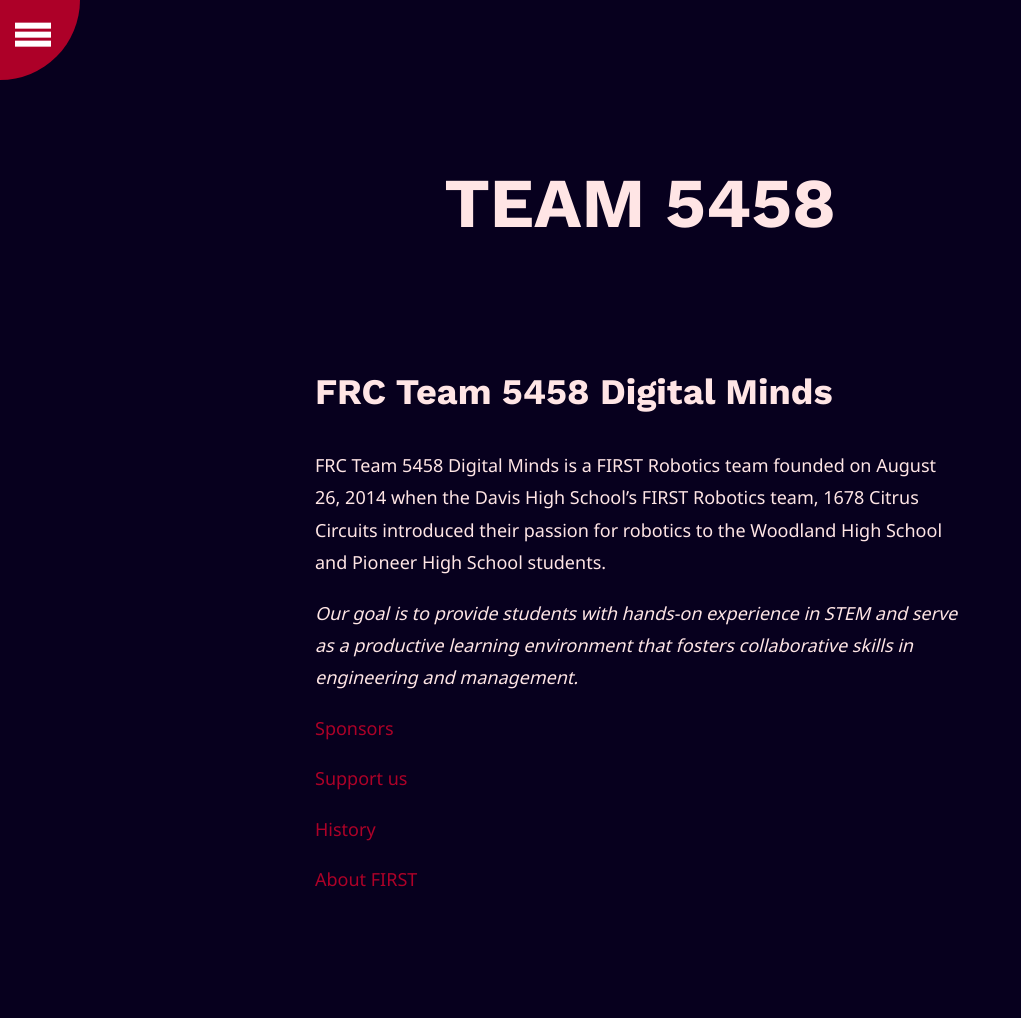
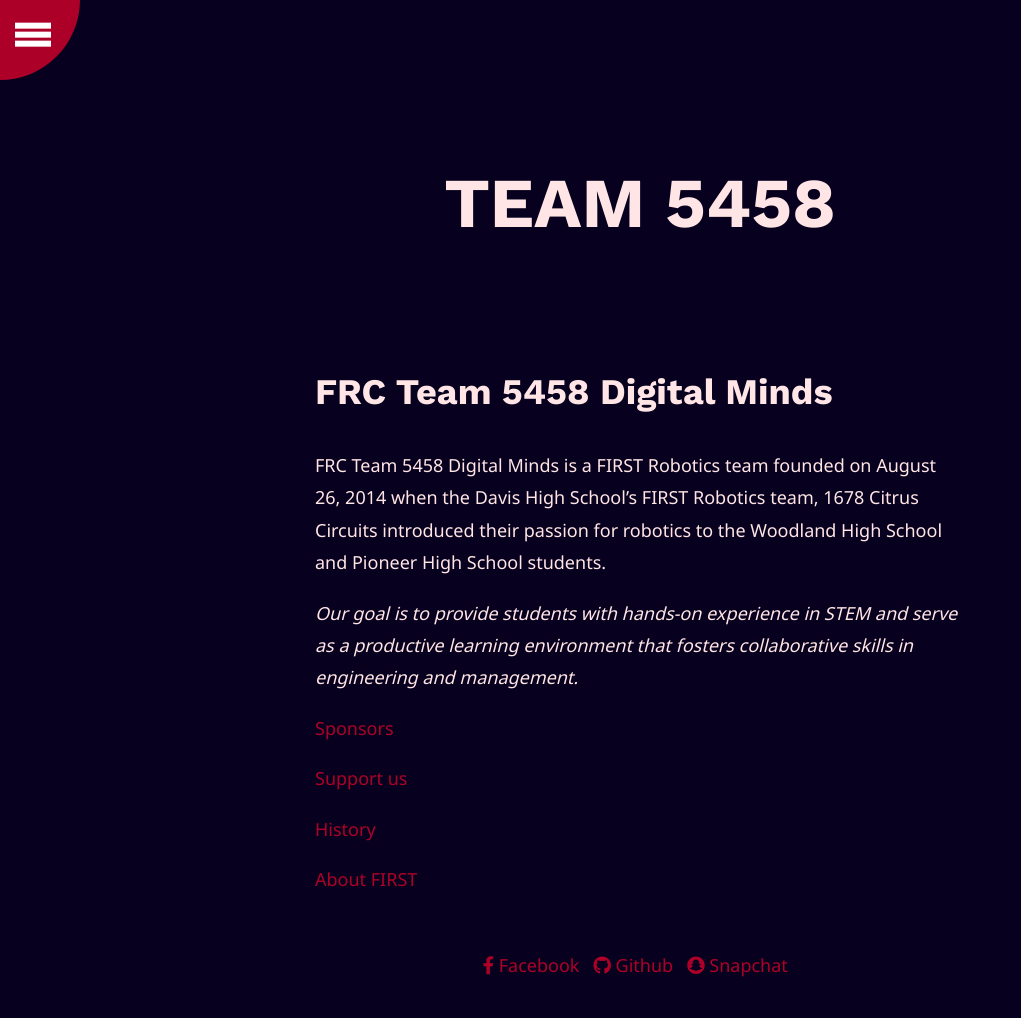
Before and after one commit to FRCTeam5458DigitalMinds/team5458.com, a Jekyll site: the page built from index.md, in a window 1280 px wide. Shown: the whole page, without its empty margins (0-1021 px from the left). Built offline with Jekyll 4.4.1, drawn with Linux system fonts in a browser that asks for light colours; nearby versions of some CDN libraries; before the commit the page ends 985 px from its top, so only the background shows below that.

Commit message:
Add social links in footer

```diff
--- a/_layouts/default.html
+++ b/_layouts/default.html
@@ -34,7 +34,9 @@
   {{ content }}
 
     <footer>
-
+      <a href="https://www.facebook.com/frc5458/"><i class="fab fa-facebook-f"></i>&nbsp;Facebook</a>&nbsp;&nbsp;
+      <a href="https://github.com/frcteam5458digitalminds"><i class="fab fa-github"></i>&nbsp;Github</a>&nbsp;&nbsp;
+      <a href="https://www.snapchat.com/add/digital_minds"><i class="fab fa-snapchat"></i>&nbsp;Snapchat</a>&nbsp;&nbsp;
   </footer>
 </div>
   <!-- Calling Fontawesome at the end to avoid delay in loading -->
```
